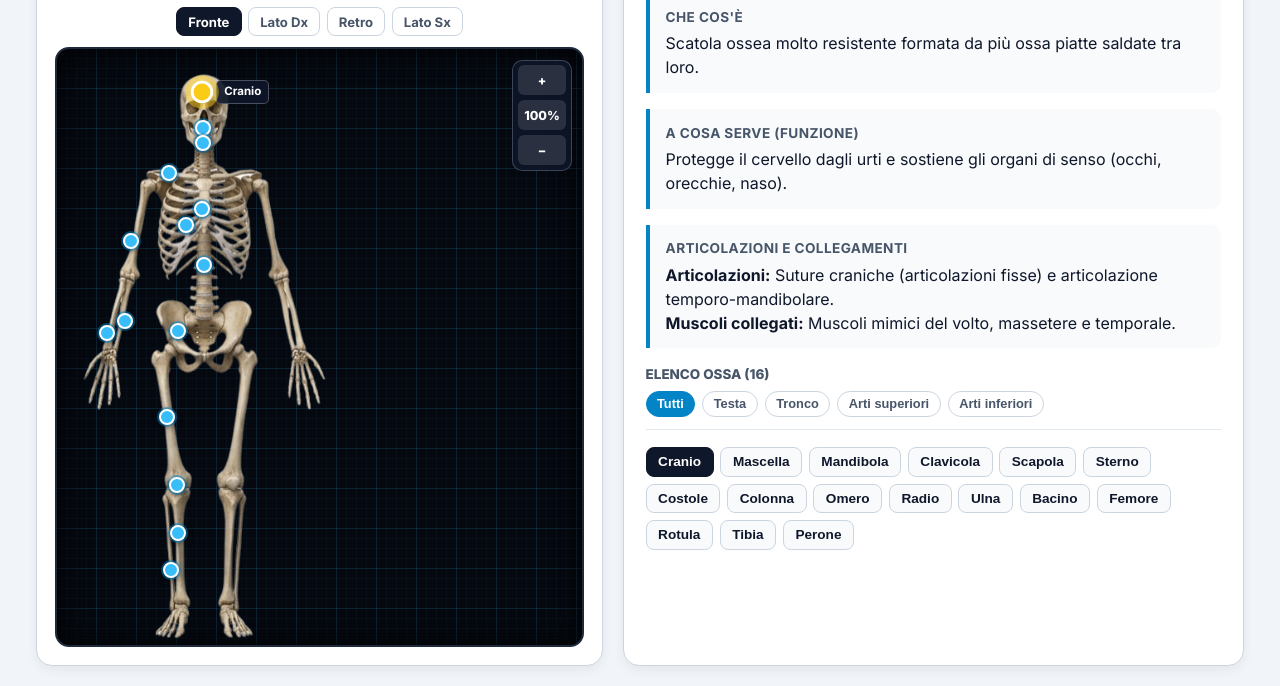
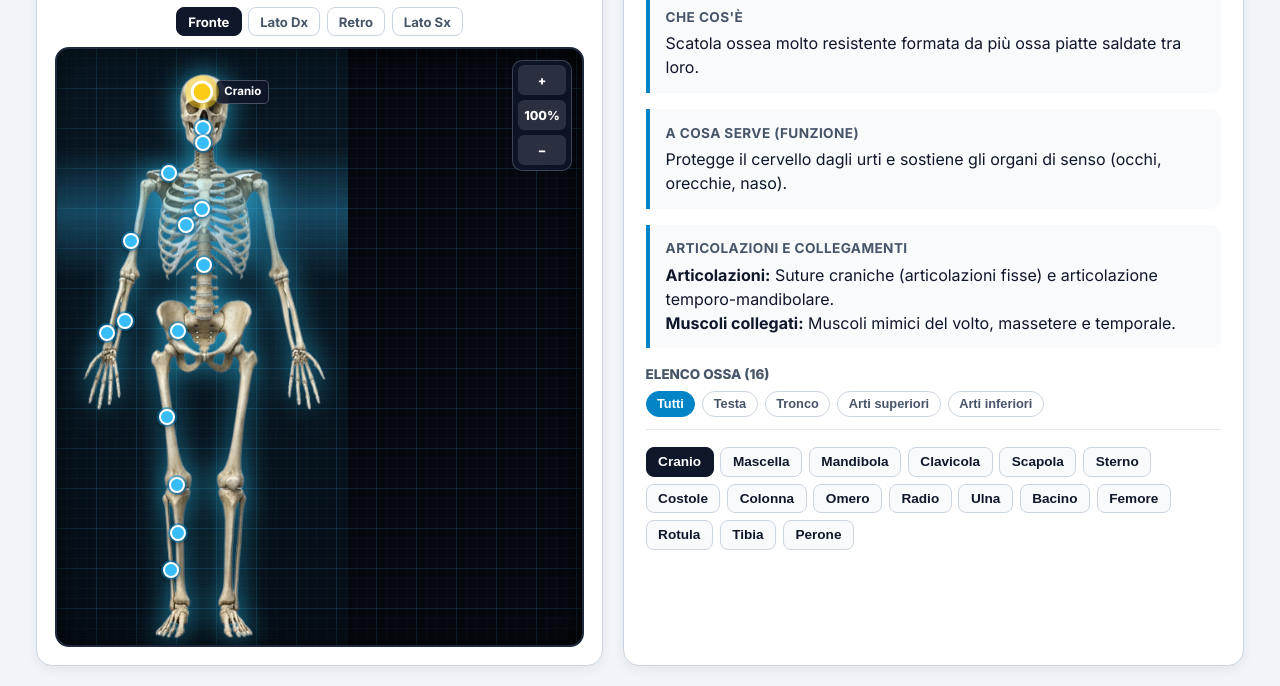
Before and after one commit to paolafrosio/apparatolocomotore, a plain HTML site: page index4.html in a window 1280 px wide. Shown: the part 287-973 px from the top of the page. Drawn offline with Linux system fonts and the light colour scheme.

Commit message:
Enable X-ray visual mode in index4.html

```diff
--- a/index4.html
+++ b/index4.html
@@ -2667,7 +2667,7 @@
         let selectedItemId = "cranio";
         let regionFilter = "Tutti";
         let showAllNames = false;
-        let isXrayVisual = false;
+        let isXrayVisual = true;
 
         // Zoom & Pan
         let zoomLevel = 1;
@@ -4376,6 +4376,7 @@
             });
 
             setupZoomAndPan();
+            setXrayVisual(true);
             loadPlateImage();
             renderHotspots();
             renderExplorePanel();
```
